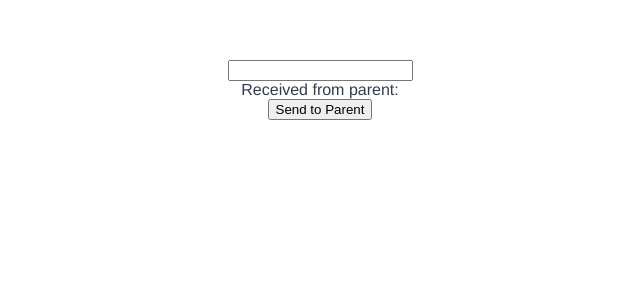
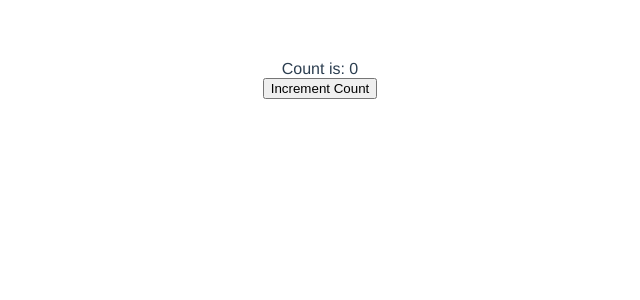
Before and after one commit to arjuaman/Vue, a Vue app in the folder cli-project/vue3-vite-proj/: page / in a window 1280 px wide. Shown: the top 300 px of the page, without its empty margins (320-960 px from the left). Built offline with nearby package versions, Linux system fonts and the light colour scheme.

Commit message:
Resuability in cAPI

```diff
--- a/cli-project/vue3-vite-proj/src/App.vue
+++ b/cli-project/vue3-vite-proj/src/App.vue
@@ -1,27 +1,20 @@
 <template>
-  <input type="text" v-model="movie">
-  <Child :movieName="movie" @sayHelloTo="doSomething" />
+  <div>Count is: {{var1}}</div>
+  <button @click="varFunc">Increment Count</button>
 </template>
 
 <script>
-import {ref, watch, reactive, toRefs, computed, provide, onMounted} from 'vue';
-import Child from './components/Child.vue'
+import useCounter from './composables/useCounter.js'
 
 export default {
   name: 'App',
-  components: {
-    Child
-  },
   setup(){
-    const movie = ref("");
-
-    function doSomething(args){
-      alert(args);
-    }
+    const [var1, varFunc] = useCounter();
+    console.log(var1, varFunc);
 
     return{
-      movie,
-      doSomething
+      var1,
+      varFunc
     }
   }
 }
--- /dev/null
+++ b/cli-project/vue3-vite-proj/src/composables/useCounter.js
@@ -0,0 +1,13 @@
+import { ref } from "vue";
+
+export default function useCounter(){
+    const count = ref(0);
+    function increment(){
+        count.value+=1;
+    }
+
+    return [
+        count,
+        increment
+    ]
+}
```
